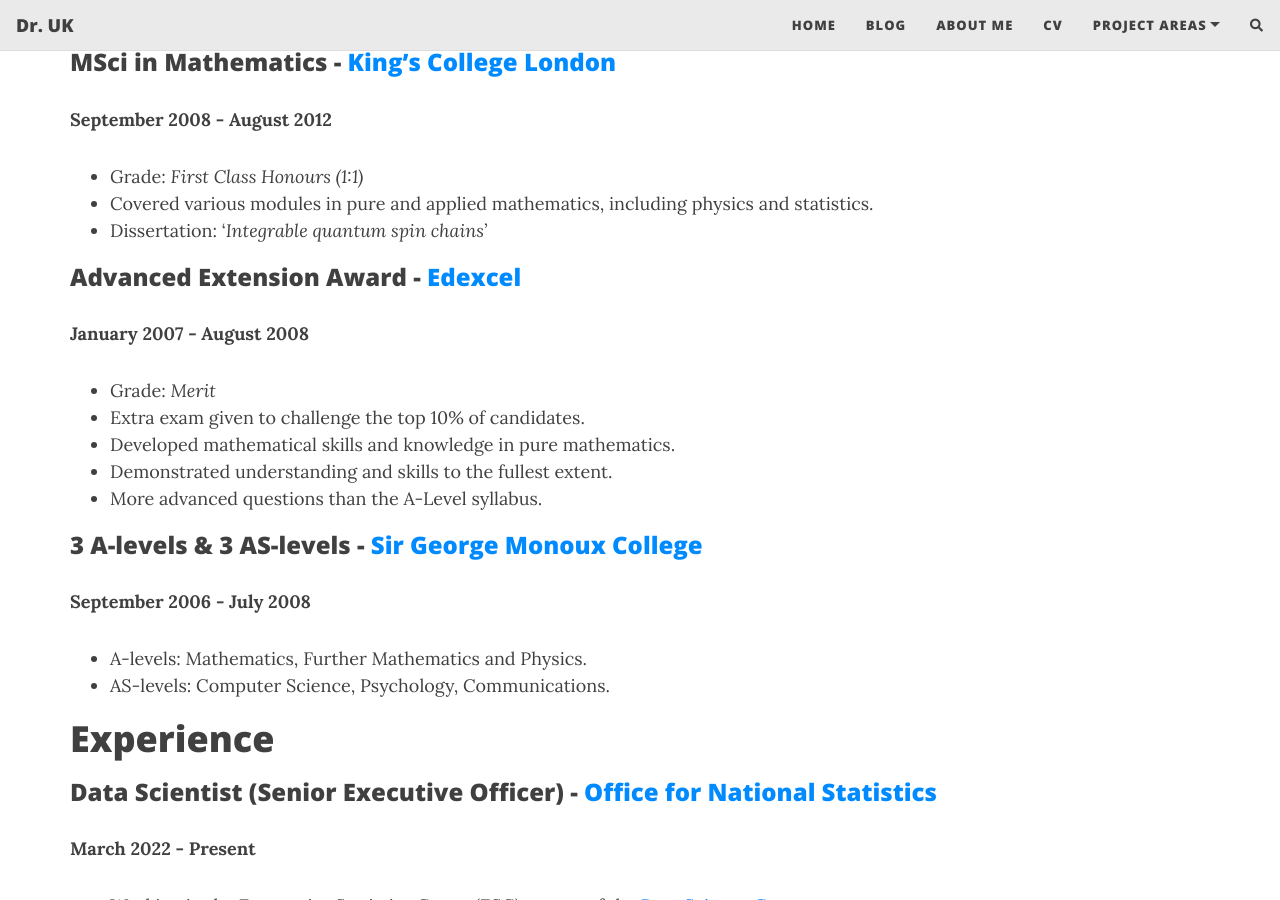
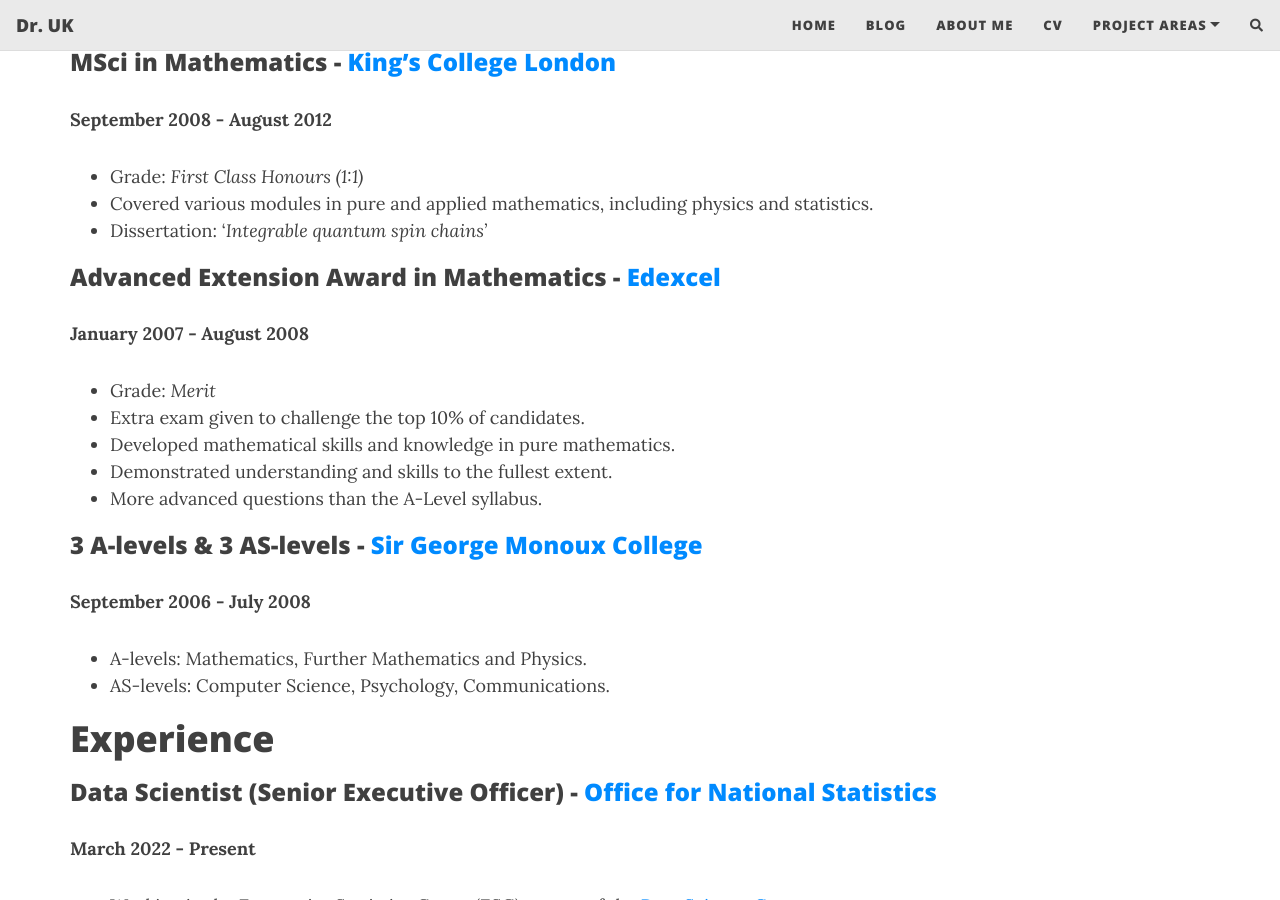
Before and after one commit to drrobotk/drrobotk.github.io, a Jekyll site: the page built from cv.md, in a window 1280 px wide and 900 px high, scrolled down 1379 px. Built offline with Jekyll 4.4.1, drawn with Linux system fonts in a browser that asks for light colours; nearby versions of some CDN libraries; comment, search, counter and statistics services are not loaded.

Commit message:
Update cv.

```diff
--- a/cv.md
+++ b/cv.md
@@ -43,7 +43,7 @@
 -   Covered various modules in pure and applied mathematics, including physics and statistics.
 -   Dissertation: '*Integrable quantum spin chains'*
 
-### **Advanced Extension Award** - [Edexcel](https://qualifications.pearson.com/en/qualifications/edexcel-a-levels/advanced-extension-award-mathematics-2018.html)
+### **Advanced Extension Award in Mathematics** - [Edexcel](https://qualifications.pearson.com/en/qualifications/edexcel-a-levels/advanced-extension-award-mathematics-2018.html)
 
 **January 2007 - August 2008**
 
```
